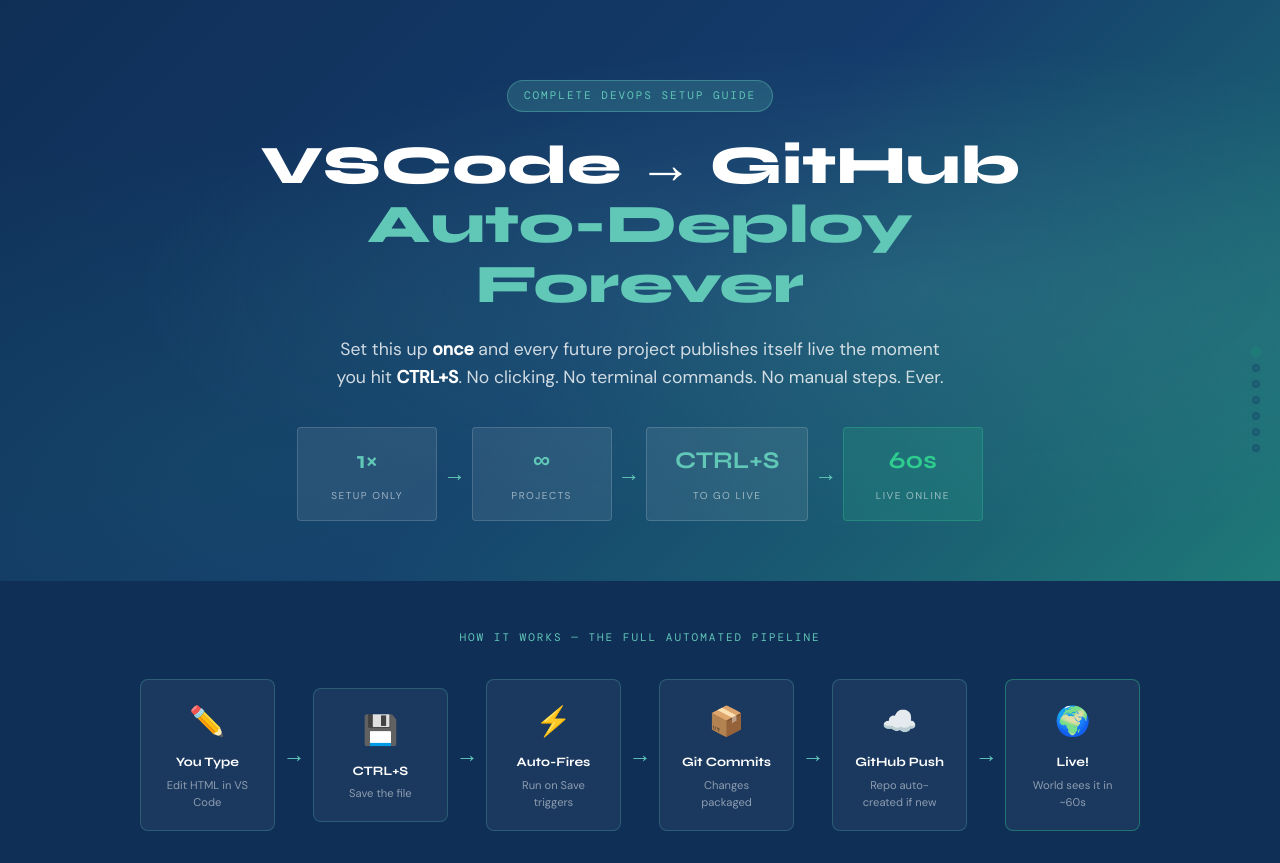
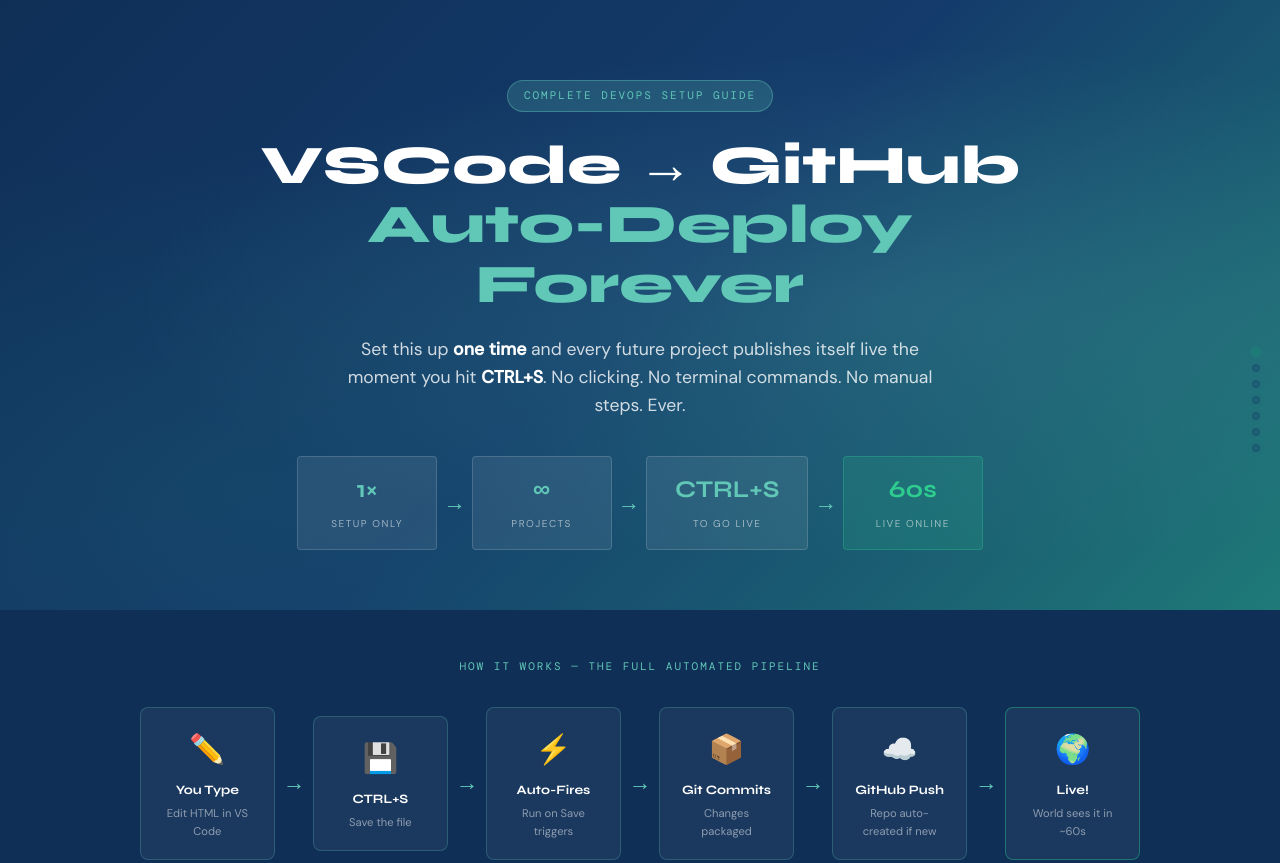
Before and after one commit to barrycoetzee01/00_VSCode_GitHub_AutoDeploy, a plain HTML site: page index.html in a window 1280 px wide. Shown: the top 863 px of the page. Drawn offline with nearby package versions, Linux system fonts and the light colour scheme.

Commit message:
Updated Thu 03/12/2026  0:32:01.97

```diff
--- a/index.html
+++ b/index.html
@@ -540,7 +540,7 @@
   <div class="hero-inner">
     <div class="eyebrow">Complete DevOps Setup Guide</div>
     <h1>VSCode → GitHub<br/><span>Auto-Deploy Forever</span></h1>
-    <p>Set this up <strong style="color:white">once</strong> and every future project publishes itself live the moment you hit <strong style="color:white">CTRL+S</strong>. No clicking. No terminal commands. No manual steps. Ever.</p>
+    <p>Set this up <strong style="color:white">one time</strong> and every future project publishes itself live the moment you hit <strong style="color:white">CTRL+S</strong>. No clicking. No terminal commands. No manual steps. Ever.</p>
     <div class="scorebar">
       <div class="scorecell"><strong>1×</strong><span>Setup Only</span></div>
       <div class="arrow-cell">→</div>
```
